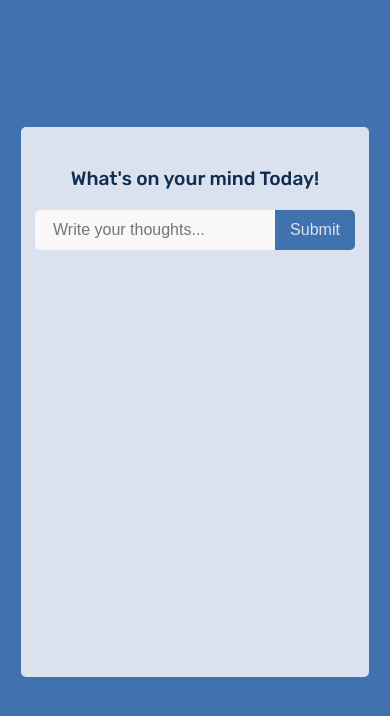
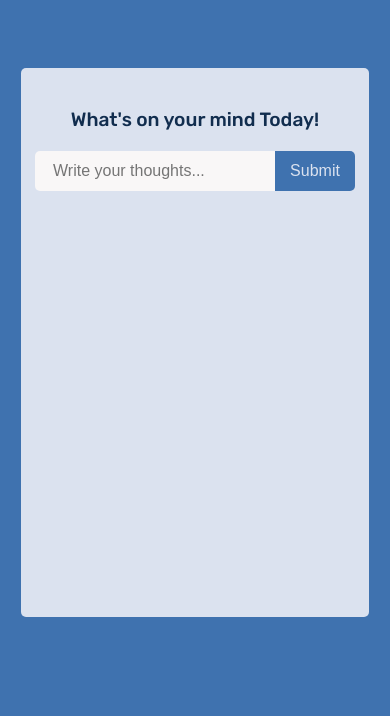
Before and after one commit to sunnyaditya07/to-do-list, a React (Vite) app: page / in a window 390 px wide. Shown: the top 716 px of the page. Built offline with nearby package versions, Linux system fonts and the light colour scheme.

Commit message:
css change

```diff
--- a/src/index.css
+++ b/src/index.css
@@ -141,8 +141,8 @@ button:active {
 }
 
 @media screen and (max-width: 400px) {
-  app {
-    margin: 10rem auto;
+  .app {
+    margin: 8vh auto;
   }
   .main-box {
     max-width: 21.8rem;
```
